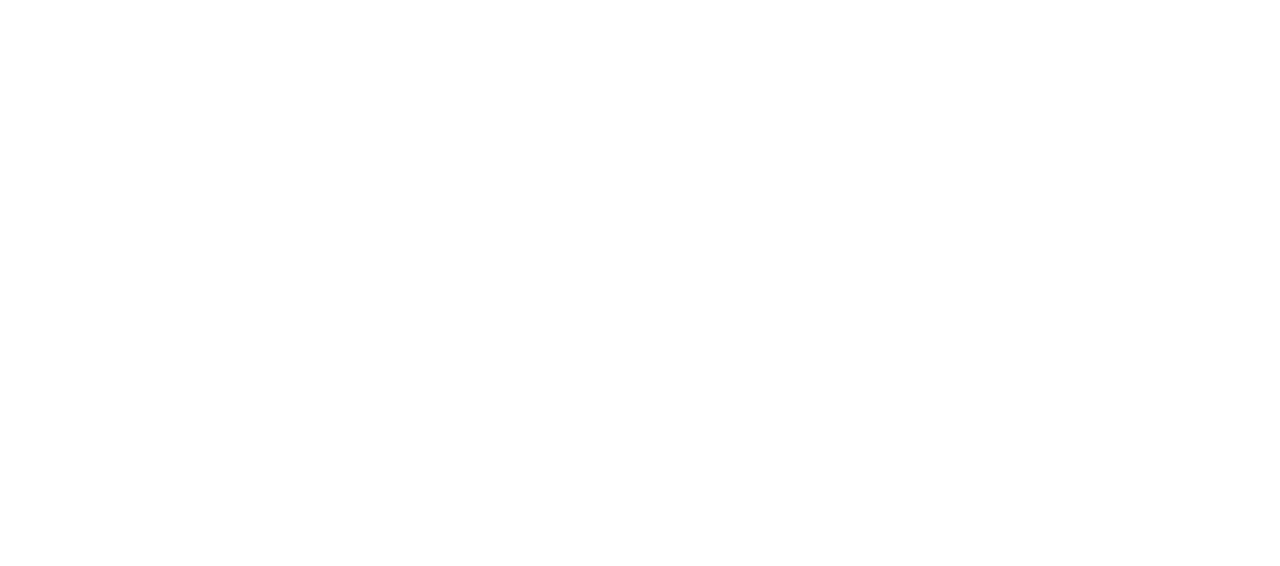
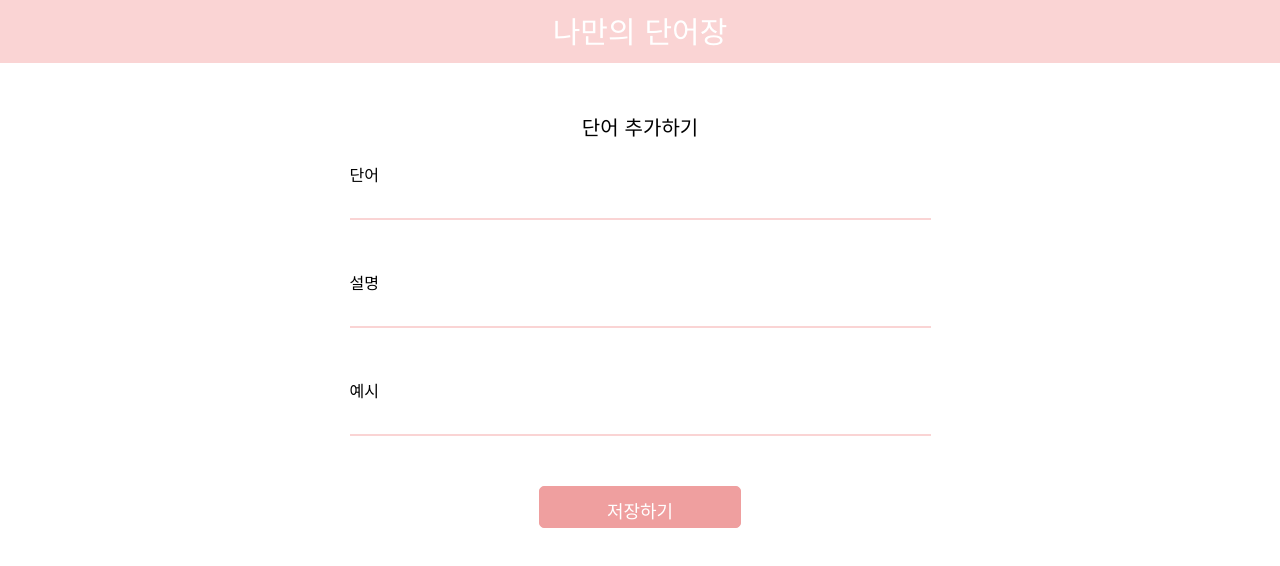
Before and after one commit to hongsoom/my-dictionary, a React (Create React App) app in the folder my-dictionary/: page /Add in a window 1280 px wide. Shown: the top 566 px of the page. Built offline with nearby package versions, Linux system fonts and the light colour scheme.

Commit message:
Add page css

```diff
--- a/my-dictionary/src/App.js
+++ b/my-dictionary/src/App.js
@@ -10,7 +10,7 @@
     <div className="App">
       <Switch>
         <Route exact path="/" component={Main} />
-        <Route exact path="/add" componet={Add} />
+        <Route exact path="/Add" component={Add} />
       </Switch>
     </div>
   );
--- a/my-dictionary/src/component/Add.js
+++ b/my-dictionary/src/component/Add.js
@@ -1,11 +1,110 @@
-
+import styled from 'styled-components';
+import { useHistory } from 'react-router-dom';
 import Header from "./Header";
 
 const Add = () => {
+    const history = useHistory();
+
     return (
-        <div>
+        <AddWrap>
             <Header />
-        </div>
+            <Content>
+                <Title>단어 추가하기</Title>
+                <Word>
+                    <label>단어</label> <br/>
+                    <input type="text" size="70" />
+                </Word>
+                <Mean>
+                    <label>설명</label> <br/>
+                    <input type="text" size="70" />
+                </Mean>
+                <Ex>
+                    <label>예시</label> <br/>
+                    <input type="text" size="70" />
+                </Ex>
+                <Button onClick={() => {
+                    history.goBack();
+                }}>
+                    저장하기
+                </Button>
+            </Content>
+        </AddWrap>
+
     )
 }
+
+const AddWrap = styled.div`
+    padding-top: 60px;
+`;
+
+const Content = styled.div`
+    margin: 2rem auto;
+    width: 500px;
+    height: 500px;
+    position: relative;
+    flex-direction: column;
+    display : flex;
+    align-items: center;
+`;
+
+const Title = styled.div`
+    margin : 20px;
+    color: black;
+    font-size: 20px;
+    font-family: 'Jua', sans-serif;
+`;
+
+const Word = styled.div`
+    margin-bottom : 50px;
+    label {
+        font-family: 'Jua', sans-serif;
+    }
+    input {
+        border : none;
+        border-bottom : 2px solid #FAD4D4;
+        background-color: transparent;
+        height: 30px;
+    }
+`;
+
+const Mean = styled.div`
+    margin-bottom : 50px;
+    label {
+        font-family: 'Jua', sans-serif;
+    }
+    input {
+        border : none;
+        border-bottom : 2px solid #FAD4D4;
+        background-color: transparent;
+        height: 30px;
+    }
+`;
+
+const Ex = styled.div`
+    margin-bottom : 50px;
+    label {
+        font-family: 'Jua', sans-serif;
+    }
+    input {
+        border : none;
+        border-bottom : 2px solid #FAD4D4;
+        background-color: transparent;
+        height: 30px;
+    }
+`;
+
+const Button = styled.div`
+    width : 200px;
+    height : 30px;
+    border: 1px solid #EF9F9F;
+    background : #EF9F9F;
+    color : white;
+    text-align : center;
+    font-size : 18px;
+    padding-top : 10px;
+    cursor : pointer;
+    border-radius: 5px;
+    font-family: 'Jua', sans-serif;
+`;
+
 export default Add;
```
